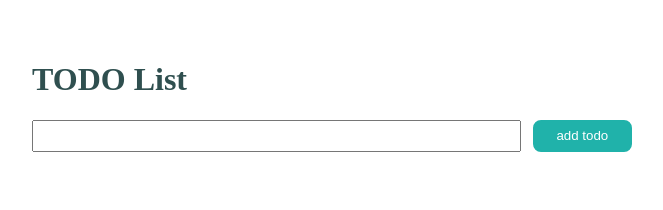
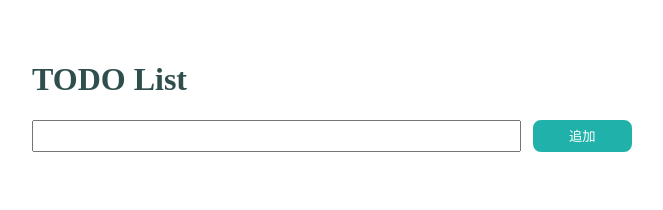
Before and after one commit to perzikanz/learn-nuxt-v4, a Nuxt app: page /todo in a window 1280 px wide. Shown: the top 210 px of the page, without its empty margins (308-971 px from the left). Built offline with nearby package versions, Linux system fonts and the light colour scheme.

Commit message:
ボタンの文言を修正

```diff
--- a/app/components/AddTodo.vue
+++ b/app/components/AddTodo.vue
@@ -16,7 +16,7 @@ const handleSubmit = () => {
 <template>
   <div class="inputContainer">
     <input v-model="text" name="text" class="textInput" />
-    <button @click="handleSubmit" class="addButton">add todo</button>
+    <button @click="handleSubmit" class="addButton">追加</button>
   </div>
 </template>
 
```
